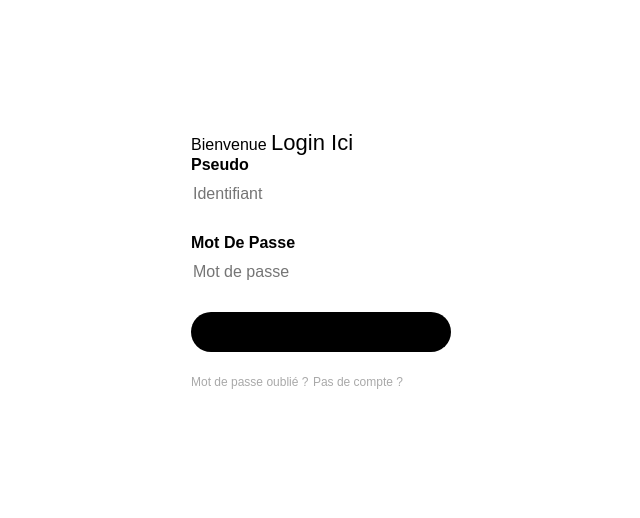
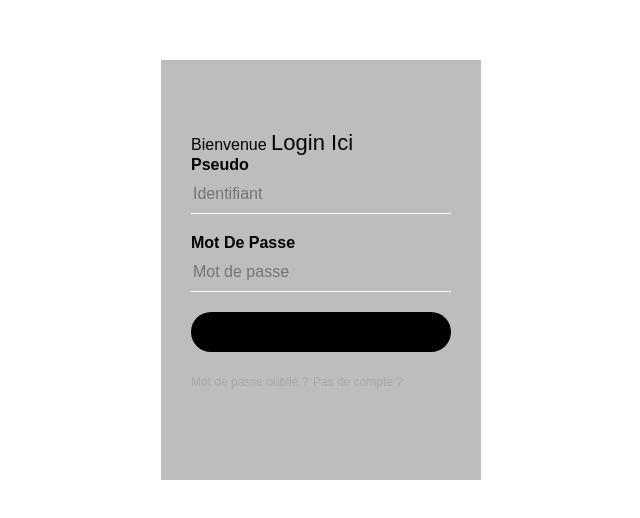
Before and after one commit to Vellrox/Roblox_Jeux, a plain HTML site: page index.html in a window 1280 px wide. Shown: the part 130-648 px from the top of the page, without its empty margins (319-959 px from the left). Drawn offline with Linux system fonts and the light colour scheme.

Commit message:
Update style.css

```diff
--- a/style.css
+++ b/style.css
@@ -10,7 +10,7 @@ body{
 .loginbox{
     width: 320px;
     height: 420px;
-    background: rgba(255, 255, 255, 0.438);
+    background: #BCBDBD;
     color: black;
     top: 50%;
     left: 50%;
```
